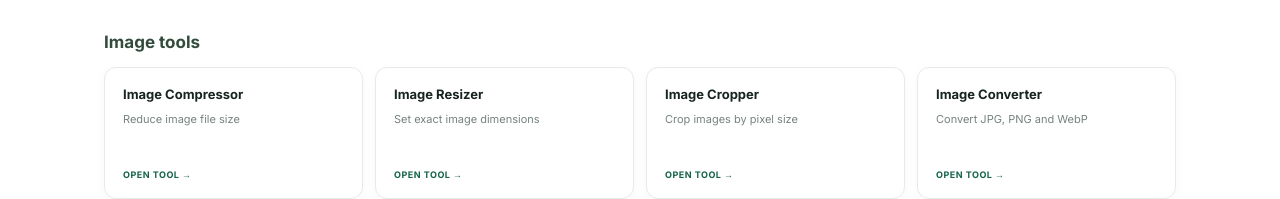
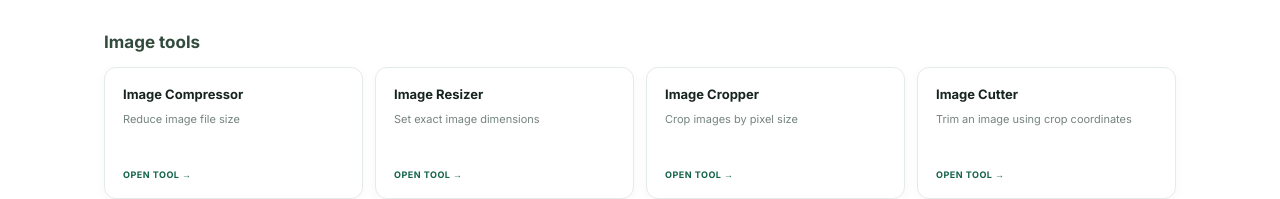
Before and after one commit to ya6331856-cpu/pic-to-spec, a Next.js app: page / in a window 1280 px wide. Shown: the part 753-952 px from the top of the page. Built offline with nearby package versions, Linux system fonts and the light colour scheme.

Commit message:
List image cutter in the homepage tool directory

```diff
--- a/app/page.tsx
+++ b/app/page.tsx
@@ -103,6 +103,7 @@ export default function Home() {
         <a className="tool-card" href="/image-compressor"><b>Image Compressor</b><small>Reduce image file size</small><strong>OPEN TOOL →</strong></a>
         <a className="tool-card" href="/image-resizer"><b>Image Resizer</b><small>Set exact image dimensions</small><strong>OPEN TOOL →</strong></a>
         <a className="tool-card" href="/image-cropper"><b>Image Cropper</b><small>Crop images by pixel size</small><strong>OPEN TOOL →</strong></a>
+        <a className="tool-card" href="/image-cutter"><b>Image Cutter</b><small>Trim an image using crop coordinates</small><strong>OPEN TOOL →</strong></a>
         <a className="tool-card" href="/image-converter"><b>Image Converter</b><small>Convert JPG, PNG and WebP</small><strong>OPEN TOOL →</strong></a>
         <a className="tool-card" href="/compress-image-to-50kb"><b>Compress to 50KB</b><small>Meet online form file limits</small><strong>OPEN TOOL →</strong></a>
         <a className="tool-card" href="/resize-photo-for-online-form"><b>Online Form Photo</b><small>Prepare application photos</small><strong>OPEN TOOL →</strong></a>
```
